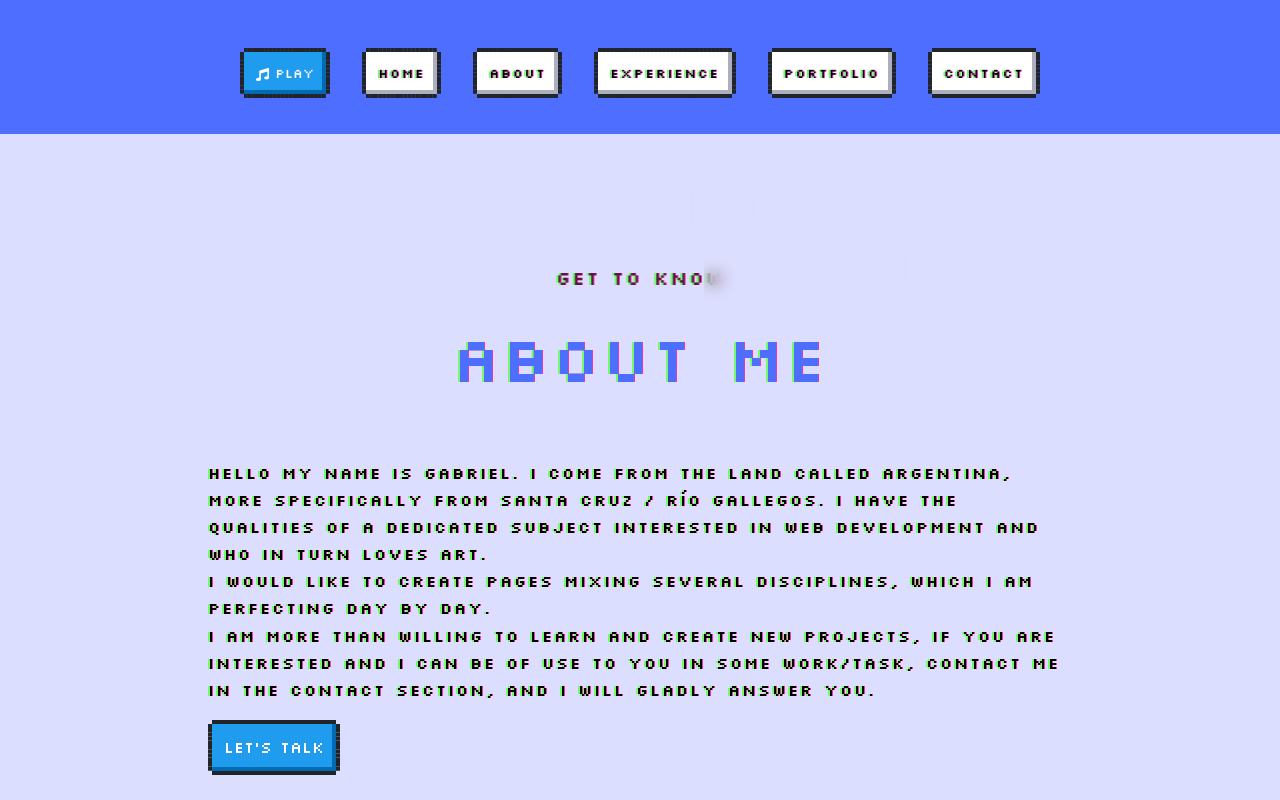
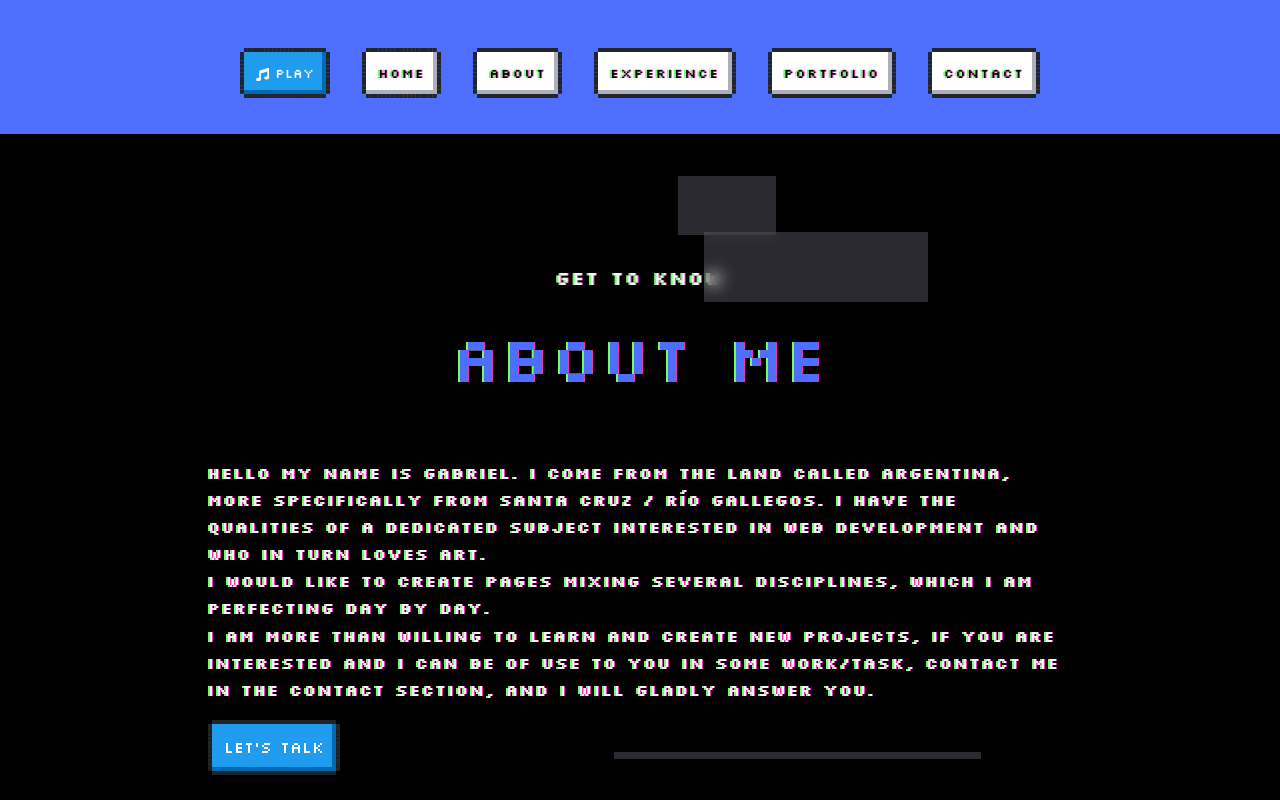
Before and after one commit to pellegabriel/curriculum, a React (Create React App) app: page /about in a window 1280 px wide. Built offline with nearby package versions, Linux system fonts and the light colour scheme.

Commit message:
update styles

```diff
--- a/src/App.css
+++ b/src/App.css
@@ -11,7 +11,7 @@
   align-items: center;
   justify-content: center;
   font-size: calc(10px + 2vmin);
-  color: black;
+  color: white;
 }
 
 .App-link {
--- a/src/components/portfolio/portfolio.css
+++ b/src/components/portfolio/portfolio.css
@@ -5,17 +5,16 @@
 }
 
 .portfolio__item {
-  background: #a6a6ff;
   padding: 20px;
   line-height: 1.6;
-      border: 4px solid transparent;
+      border: 4px solid ;
     transition: var(--transition);
 
 }
 
 .portfolio__item:hover {
-  background: transparent;
-  border-color: var(--color-primary-variant);
+  border-color: #4d6eff;
+  color: #bbdaec;
 }
 
 .label {
--- a/src/index.css
+++ b/src/index.css
@@ -16,7 +16,7 @@
   height: 100%;
   overflow: hidden;
   overflow-y: auto; /* Permite el desplazamiento vertical */
-  background-color: #dbdeff;
+  background-color: #000000;
 }
 
 .box {
@@ -61,21 +61,27 @@ h3,
 h4,
 h5 {
   font-weight: 500;
+    color:aliceblue
+
 }
 
 h1 {
   font-size: 5;
+  color:aliceblue
 }
 
 section {
   margin-top: 4rem;
   padding: 4rem;
+  color:aliceblue
+
 }
 
 section > h2,
 section > h5 {
   text-align: center;
-  color: var(--color-light);
+  color:aliceblue
+
 }
 
 section > h2 {
@@ -84,7 +90,8 @@ section > h2 {
 }
 
 .text-light {
-  color: var(--color-light);
+  color:aliceblue
+
 }
 
 a {
```
